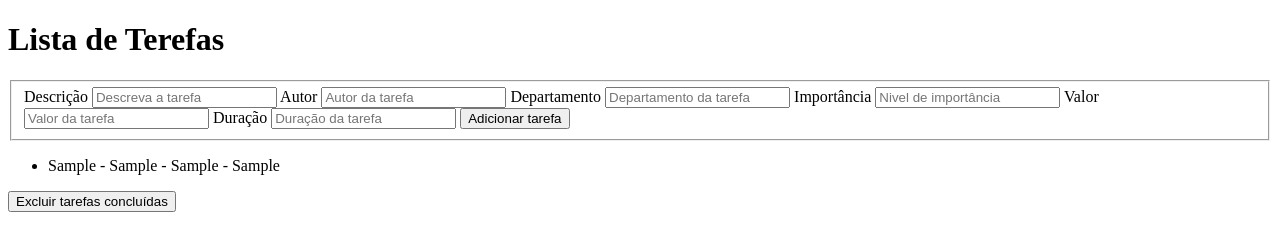
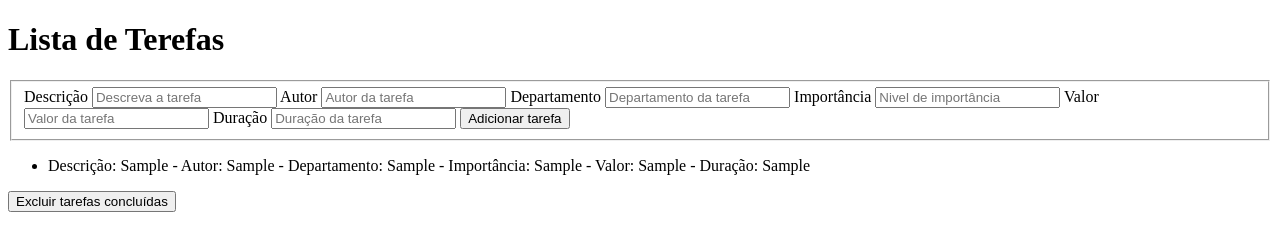
Before and after one commit to MirellaRossi/Cp-js, a plain HTML site: page tarefas.html in a window 1280 px wide. Both pictures are taken after typing "Sample", "Sample", "Sample", "Sample", "Sample", "Sample" into the empty fields and a click on the button "Adicionar tarefa". Drawn offline with Linux system fonts and the light colour scheme.

Commit message:
correção da definição da lista

```diff
--- a/js/lista.js
+++ b/js/lista.js
@@ -13,13 +13,13 @@ function adicionarTarefa() {
         departamento,
         importancia,
         valor,
-        duracao
+        duracao,
     };
 
     const taskList = document.getElementById("taskList");
     const listItem = document.createElement("li");
     //Define a nova lista
-    listItem.innerHTML = `${descricao} - ${autor} - ${departamento} - ${importancia}`;
+    listItem.innerHTML = `Descrição: ${descricao} - Autor: ${autor} - Departamento: ${departamento} - Importância: ${importancia} - Valor: ${valor} - Duração: ${duracao}`;
     taskList.appendChild(listItem);
 
     // Adicionando as informações preenchidas no formulário
--- a/tarefas.html
+++ b/tarefas.html
@@ -3,7 +3,7 @@
 <head>
     <meta charset="UTF-8">
     <meta name="viewport" content="width=device-width, initial-scale=1.0">
-    <title>Lista de terefas</title>
+    <title>Lista de tarefas</title>
     <script src="./js/lista.js" defer></script>
 <body>
     <h1>Lista de Terefas</h1>
```
